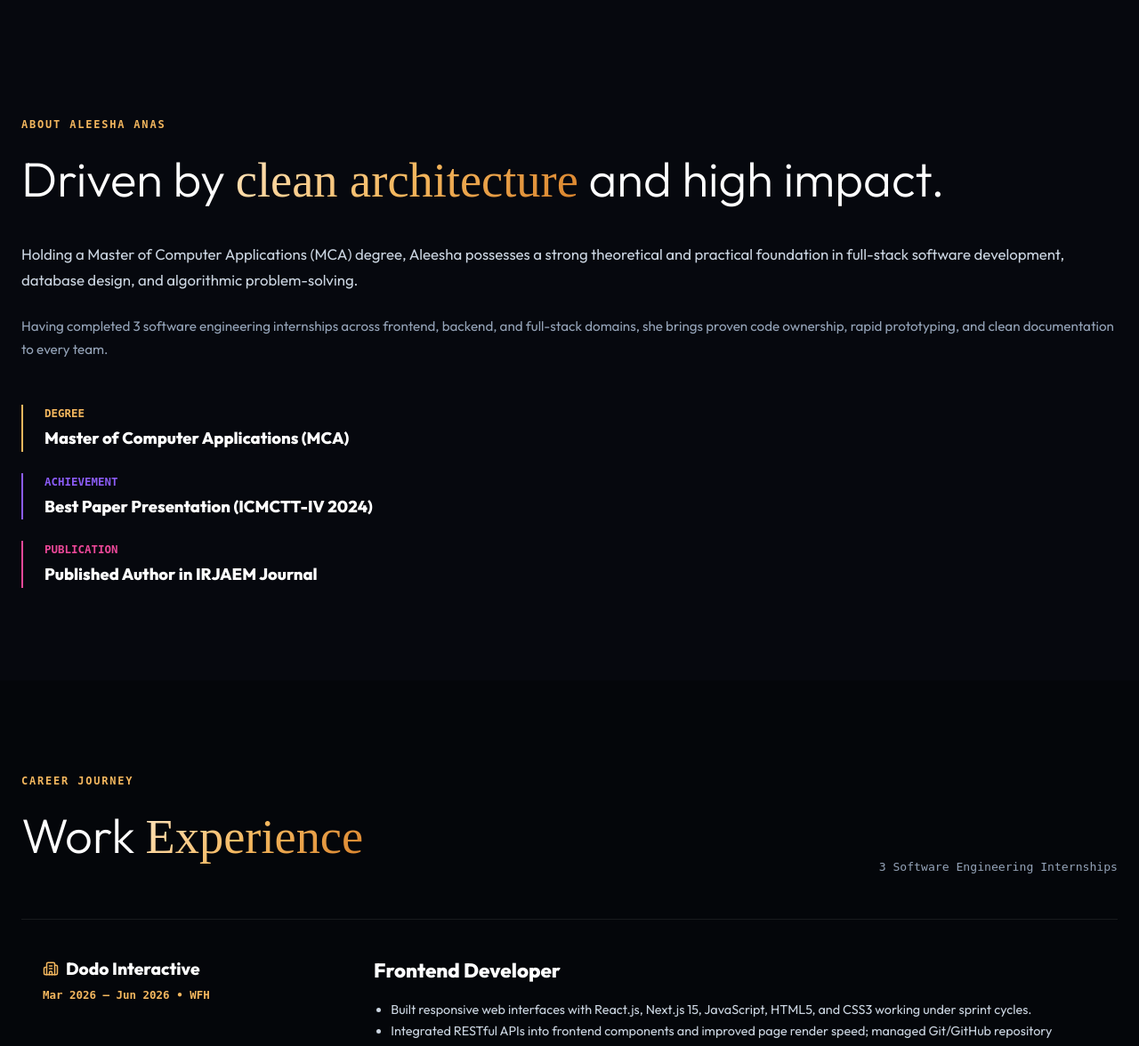
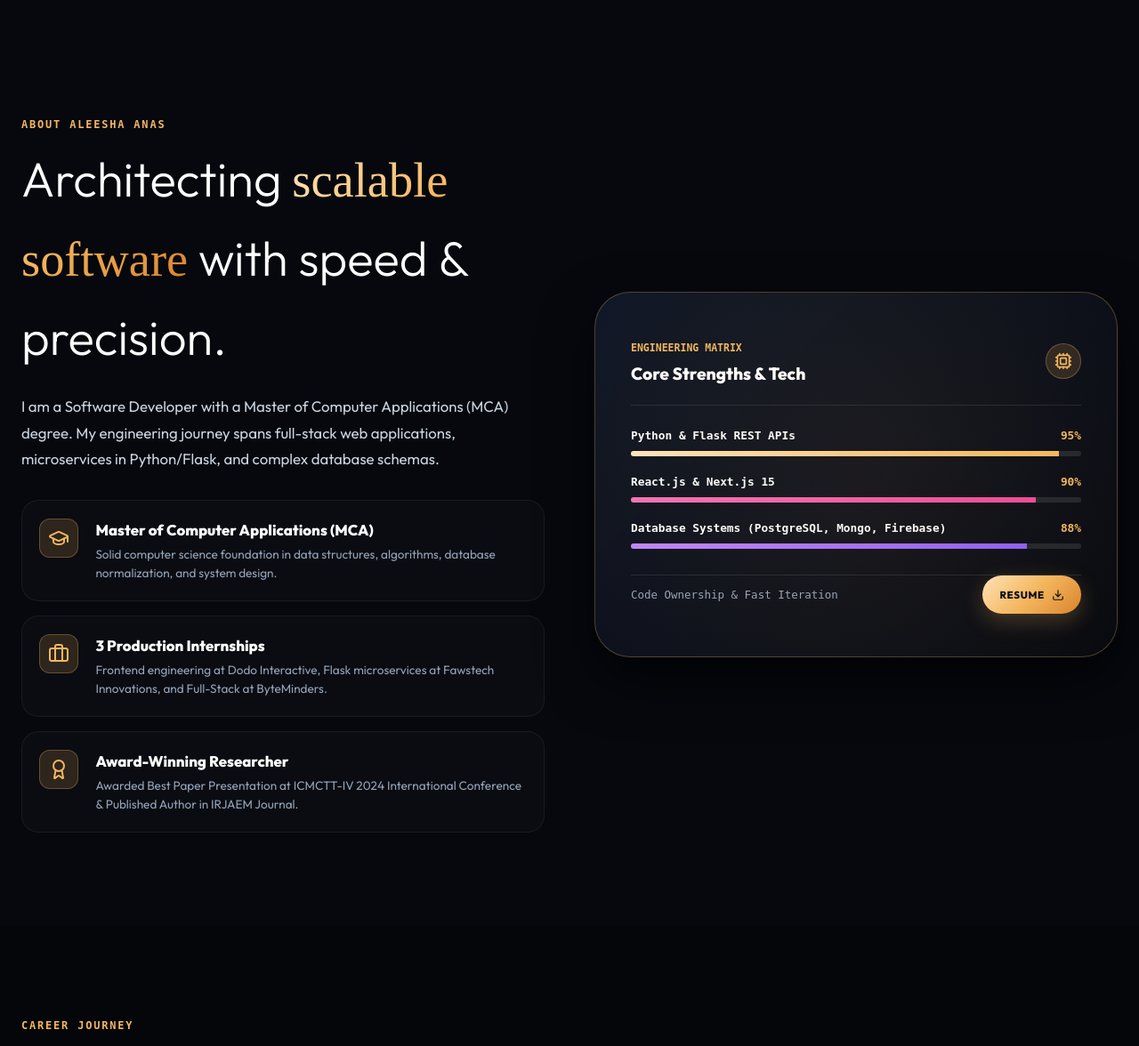
Before and after one commit to aleesha6127/portfolio, a Flask app: page / in a window 1280 px wide. Shown: the part 1010-2186 px from the top of the page at 89% size. Run offline with Flask 3, Linux system fonts and the light colour scheme; some web fonts are replaced.

Commit message:
Redesign About section into unique eye-catching showcase with engineering matrix

```diff
--- a/static/css/style.css
+++ b/static/css/style.css
@@ -327,7 +327,75 @@ body {
   50% { transform: translateY(-12px); }
 }
 
-/* NEW WAY WORK EXPERIENCE LIST (NO HEAVY CARDS) */
+/* ULTRA-UNIQUE ABOUT SECTION DESIGN */
+.about-showcase {
+  display: grid;
+  grid-template-columns: 1fr;
+  gap: 3.5rem;
+  align-items: center;
+}
+@media (min-width: 1024px) {
+  .about-showcase {
+    grid-template-columns: 6fr 6fr;
+  }
+}
+
+.about-matrix-card {
+  position: relative;
+  padding: 3rem 2.5rem;
+  border-radius: 2.5rem;
+  background: linear-gradient(135deg, rgba(15, 23, 42, 0.85) 0%, rgba(6, 8, 14, 0.95) 100%);
+  border: 1px solid rgba(244, 183, 94, 0.3);
+  box-shadow: 0 25px 60px rgba(0, 0, 0, 0.7);
+  overflow: hidden;
+}
+
+.about-matrix-card::after {
+  content: '';
+  position: absolute;
+  top: -50%;
+  left: -50%;
+  width: 200%;
+  height: 200%;
+  background: radial-gradient(circle, rgba(244, 183, 94, 0.08) 0%, transparent 60%);
+  pointer-events: none;
+  animation: rotateGlow 15s linear infinite;
+}
+@keyframes rotateGlow {
+  0% { transform: rotate(0deg); }
+  100% { transform: rotate(360deg); }
+}
+
+.about-pillar-item {
+  display: flex;
+  gap: 1.2rem;
+  align-items: flex-start;
+  padding: 1.2rem;
+  border-radius: 1.2rem;
+  background: rgba(255, 255, 255, 0.02);
+  border: 1px solid rgba(255, 255, 255, 0.06);
+  transition: all 0.3s;
+}
+.about-pillar-item:hover {
+  background: rgba(244, 183, 94, 0.08);
+  border-color: rgba(244, 183, 94, 0.3);
+  transform: translateX(6px);
+}
+
+.pillar-icon-box {
+  width: 44px;
+  height: 44px;
+  border-radius: 12px;
+  background: rgba(244, 183, 94, 0.15);
+  border: 1px solid rgba(244, 183, 94, 0.3);
+  color: var(--gold-primary);
+  display: flex;
+  align-items: center;
+  justify-content: center;
+  flex-shrink: 0;
+}
+
+/* WORK EXPERIENCE LIST */
 .exp-list {
   display: flex;
   flex-direction: column;
@@ -391,7 +459,7 @@ body {
   margin-bottom: 0.8rem;
 }
 
-/* NEW FEATURE DESIGN CONTACT SECTION */
+/* CONTACT HUB */
 .contact-hub {
   display: grid;
   grid-template-columns: 1fr;
--- a/templates/index.html
+++ b/templates/index.html
@@ -131,44 +131,103 @@
     </div>
   </div>
 
-  <!-- 4. ABOUT SECTION (DE-CARDED CLEAN TYPOGRAPHY) -->
+  <!-- 4. ULTRA-UNIQUE EYE-CATCHING ABOUT SHOWCASE -->
   <section class="section" id="about">
     <div class="container">
-      <div style="display: grid; grid-template-columns: 1fr; gap: 3rem;" class="about-grid">
+      <div class="about-showcase">
+        <!-- Left Side Story & Core Pillars -->
         <div>
           <span class="section-tag">ABOUT ALEESHA ANAS</span>
-          <h2 class="section-heading" style="margin-bottom: 1.5rem;">Driven by <span class="font-serif italic text-gradient-gold">clean architecture</span> and high impact.</h2>
+          <h2 class="section-heading" style="margin-bottom: 1.2rem;">Architecting <span class="font-serif italic text-gradient-gold">scalable software</span> with speed & precision.</h2>
 
-          <p style="font-size: 1.05rem; color: #CBD5E1; line-height: 1.75; margin-bottom: 1.5rem;">
-            Holding a Master of Computer Applications (MCA) degree, Aleesha possesses a strong theoretical and practical foundation in full-stack software development, database design, and algorithmic problem-solving.
+          <p style="font-size: 1.05rem; color: #CBD5E1; line-height: 1.75; margin-bottom: 2rem;">
+            I am a Software Developer with a Master of Computer Applications (MCA) degree. My engineering journey spans full-stack web applications, microservices in Python/Flask, and complex database schemas.
           </p>
 
-          <p style="font-size: 0.95rem; color: #94A3B8; line-height: 1.75;">
-            Having completed 3 software engineering internships across frontend, backend, and full-stack domains, she brings proven code ownership, rapid prototyping, and clean documentation to every team.
-          </p>
+          <!-- 3 Interactive Pillars -->
+          <div style="display: flex; flex-direction: column; gap: 1rem;">
+            <div class="about-pillar-item">
+              <div class="pillar-icon-box"><i data-lucide="graduation-cap"></i></div>
+              <div>
+                <h3 style="font-size: 1.05rem; font-weight: 800; color: #FFF;">Master of Computer Applications (MCA)</h3>
+                <p style="font-size: 0.85rem; color: #94A3B8; margin-top: 0.2rem;">Solid computer science foundation in data structures, algorithms, database normalization, and system design.</p>
+              </div>
+            </div>
+
+            <div class="about-pillar-item">
+              <div class="pillar-icon-box"><i data-lucide="briefcase"></i></div>
+              <div>
+                <h3 style="font-size: 1.05rem; font-weight: 800; color: #FFF;">3 Production Internships</h3>
+                <p style="font-size: 0.85rem; color: #94A3B8; margin-top: 0.2rem;">Frontend engineering at Dodo Interactive, Flask microservices at Fawstech Innovations, and Full-Stack at ByteMinders.</p>
+              </div>
+            </div>
+
+            <div class="about-pillar-item">
+              <div class="pillar-icon-box"><i data-lucide="award"></i></div>
+              <div>
+                <h3 style="font-size: 1.05rem; font-weight: 800; color: #FFF;">Award-Winning Researcher</h3>
+                <p style="font-size: 0.85rem; color: #94A3B8; margin-top: 0.2rem;">Awarded Best Paper Presentation at ICMCTT-IV 2024 International Conference & Published Author in IRJAEM Journal.</p>
+              </div>
+            </div>
+          </div>
         </div>
 
-        <div style="display: flex; flex-direction: column; gap: 1.5rem; justify-content: center;">
-          <div style="padding-left: 1.5rem; border-left: 2px solid var(--gold-primary);">
-            <div style="font-size: 0.78rem; font-family: monospace; color: var(--gold-primary); font-weight: 700;">DEGREE</div>
-            <div style="font-size: 1.15rem; font-weight: 800; color: #FFF; margin-top: 0.2rem;">Master of Computer Applications (MCA)</div>
-          </div>
+        <!-- Right Side Futuristic Knowledge Matrix Card -->
+        <div>
+          <div class="about-matrix-card">
+            <div style="display: flex; justify-content: space-between; align-items: center; border-bottom: 1px solid rgba(255,255,255,0.1); padding-bottom: 1.2rem; margin-bottom: 1.5rem;">
+              <div>
+                <span style="font-size: 0.72rem; font-family: monospace; color: var(--gold-primary); font-weight: 700; text-transform: uppercase;">ENGINEERING MATRIX</span>
+                <h3 style="font-size: 1.2rem; font-weight: 800; color: #FFF; margin-top: 0.2rem;">Core Strengths & Tech</h3>
+              </div>
+              <div style="width: 40px; height: 40px; border-radius: 50%; background: rgba(244, 183, 94, 0.15); border: 1px solid rgba(244, 183, 94, 0.3); display: flex; align-items: center; justify-content: center; color: var(--gold-primary);">
+                <i data-lucide="cpu" style="width: 20px;"></i>
+              </div>
+            </div>
 
-          <div style="padding-left: 1.5rem; border-left: 2px solid #8B5CF6;">
-            <div style="font-size: 0.78rem; font-family: monospace; color: #8B5CF6; font-weight: 700;">ACHIEVEMENT</div>
-            <div style="font-size: 1.15rem; font-weight: 800; color: #FFF; margin-top: 0.2rem;">Best Paper Presentation (ICMCTT-IV 2024)</div>
-          </div>
+            <div style="display: flex; flex-direction: column; gap: 1.2rem; margin-bottom: 1.8rem;">
+              <div>
+                <div style="display: flex; justify-content: space-between; font-size: 0.8rem; font-family: monospace; margin-bottom: 0.4rem;">
+                  <span style="color: #FFF; font-weight: 700;">Python & Flask REST APIs</span>
+                  <span style="color: var(--gold-primary); font-weight: 800;">95%</span>
+                </div>
+                <div style="width: 100%; height: 6px; border-radius: 3px; background: rgba(255,255,255,0.1); overflow: hidden;">
+                  <div style="width: 95%; height: 100%; background: linear-gradient(90deg, #FFE4BC, #F4B75E);"></div>
+                </div>
+              </div>
 
-          <div style="padding-left: 1.5rem; border-left: 2px solid #EC4899;">
-            <div style="font-size: 0.78rem; font-family: monospace; color: #EC4899; font-weight: 700;">PUBLICATION</div>
-            <div style="font-size: 1.15rem; font-weight: 800; color: #FFF; margin-top: 0.2rem;">Published Author in IRJAEM Journal</div>
+              <div>
+                <div style="display: flex; justify-content: space-between; font-size: 0.8rem; font-family: monospace; margin-bottom: 0.4rem;">
+                  <span style="color: #FFF; font-weight: 700;">React.js & Next.js 15</span>
+                  <span style="color: var(--gold-primary); font-weight: 800;">90%</span>
+                </div>
+                <div style="width: 100%; height: 6px; border-radius: 3px; background: rgba(255,255,255,0.1); overflow: hidden;">
+                  <div style="width: 90%; height: 100%; background: linear-gradient(90deg, #F472B6, #EC4899);"></div>
+                </div>
+              </div>
+
+              <div>
+                <div style="display: flex; justify-content: space-between; font-size: 0.8rem; font-family: monospace; margin-bottom: 0.4rem;">
+                  <span style="color: #FFF; font-weight: 700;">Database Systems (PostgreSQL, Mongo, Firebase)</span>
+                  <span style="color: var(--gold-primary); font-weight: 800;">88%</span>
+                </div>
+                <div style="width: 100%; height: 6px; border-radius: 3px; background: rgba(255,255,255,0.1); overflow: hidden;">
+                  <div style="width: 88%; height: 100%; background: linear-gradient(90deg, #C084FC, #8B5CF6);"></div>
+                </div>
+              </div>
+            </div>
+
+            <div style="display: flex; justify-content: space-between; align-items: center; pt-4; border-top: 1px solid rgba(255,255,255,0.1);">
+              <span style="font-size: 0.78rem; font-family: monospace; color: #94A3B8;">Code Ownership & Fast Iteration</span>
+              <a href="/public/resume.pdf" download class="btn-primary" style="padding: 0.6rem 1.2rem; font-size: 0.72rem;">Resume <i data-lucide="download" style="width: 14px;"></i></a>
+            </div>
           </div>
         </div>
       </div>
     </div>
   </section>
 
-  <!-- 5. WORK EXPERIENCE SECTION (NEW WAY - SLEEK MINIMAL ROW LIST) -->
+  <!-- 5. WORK EXPERIENCE SECTION -->
   <section class="section" id="experience" style="background: #04060A;">
     <div class="container">
       <div style="display: flex; justify-content: space-between; align-items: flex-end; flex-wrap: wrap; gap: 1rem; margin-bottom: 3rem;">
@@ -179,7 +238,6 @@
         <span style="font-size: 0.82rem; font-family: monospace; color: #94A3B8;">3 Software Engineering Internships</span>
       </div>
 
-      <!-- New Way Experience List -->
       <div class="exp-list">
         <!-- Row 1 -->
         <div class="exp-row">
@@ -247,7 +305,7 @@
     </div>
   </section>
 
-  <!-- 6. SKILLS & SERVICES SECTION (CLEAN MINIMAL GRID) -->
+  <!-- 6. SKILLS & SERVICES SECTION -->
   <section class="section" id="skills">
     <div class="container">
       <span class="section-tag">SERVICES & CAPABILITIES</span>
@@ -378,7 +436,7 @@
     </div>
   </section>
 
-  <!-- 9. CONTACT US SECTION (NEW FEATURE DESIGN - HIGH TECH CONTACT HUB) -->
+  <!-- 9. CONTACT US SECTION -->
   <section class="section" id="contact" style="background: #04060A;">
     <div class="container">
       <div class="contact-hub">
@@ -389,7 +447,6 @@
             Open for full-time Software Developer roles, Python/Flask backend opportunities, and full-stack web projects.
           </p>
 
-          <!-- Quick Action Contact Chips -->
           <div style="display: flex; flex-direction: column; gap: 1rem;">
             <button onclick="copyEmail()" class="contact-chip-btn" id="emailCopyBtn">
               <i data-lucide="mail" style="color: #F4B75E; width: 16px;"></i>
@@ -410,7 +467,6 @@
           </div>
         </div>
 
-        <!-- Right Streamlined Form -->
         <div>
           <form id="contactForm" style="display: flex; flex-direction: column; gap: 1.2rem;">
             <input type="text" id="contactName" required placeholder="Your Full Name" class="form-input">
```
